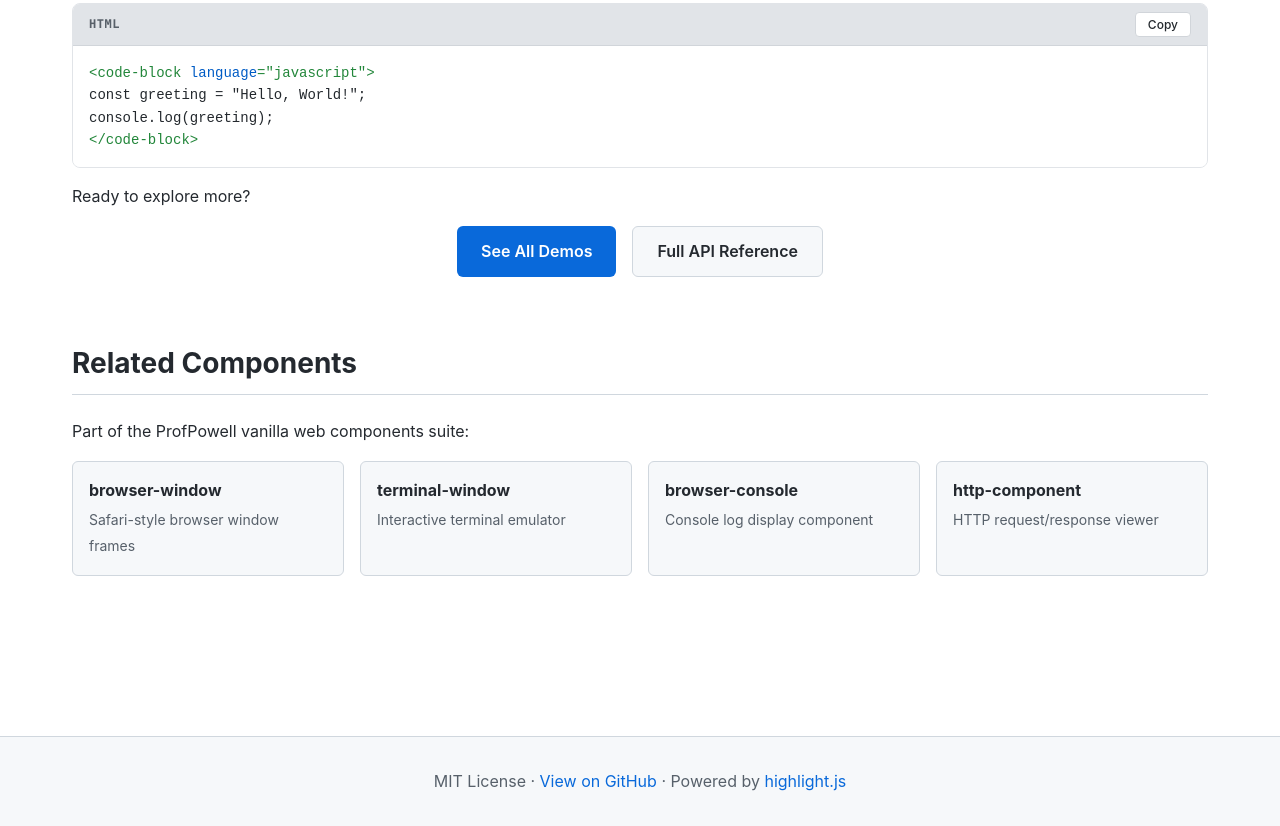
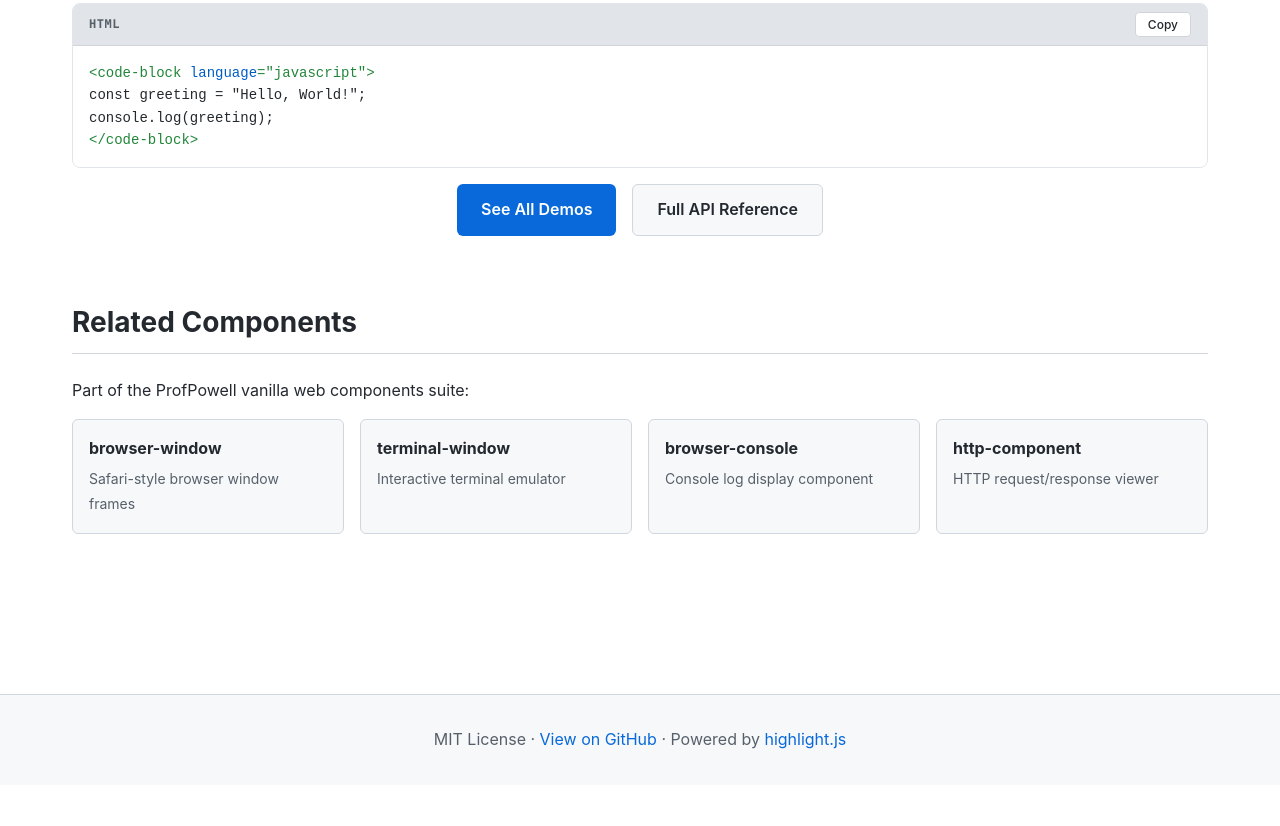
Before and after one commit to ProfPowell/code-block, a website built with Vite: page docs/index.html in a window 1280 px wide. Shown: the part 1688-2514 px from the top of the page. After the commit the page ends 2473 px from the top, so only its background shows below. Built offline with nearby package versions, Linux system fonts and the light colour scheme.

Commit message:
Small cosmetic change

```diff
--- a/docs/index.html
+++ b/docs/index.html
@@ -88,8 +88,7 @@ console.log(greeting);
 &lt;/code-block&gt;</code-block>
 
       <div class="quick-start-links">
-        <p>Ready to explore more?</p>
-        <div class="hero-actions">
+		  <div class="hero-actions">
           <a href="demos.html" class="btn primary">See All Demos</a>
           <a href="api.html" class="btn secondary">Full API Reference</a>
         </div>
```
